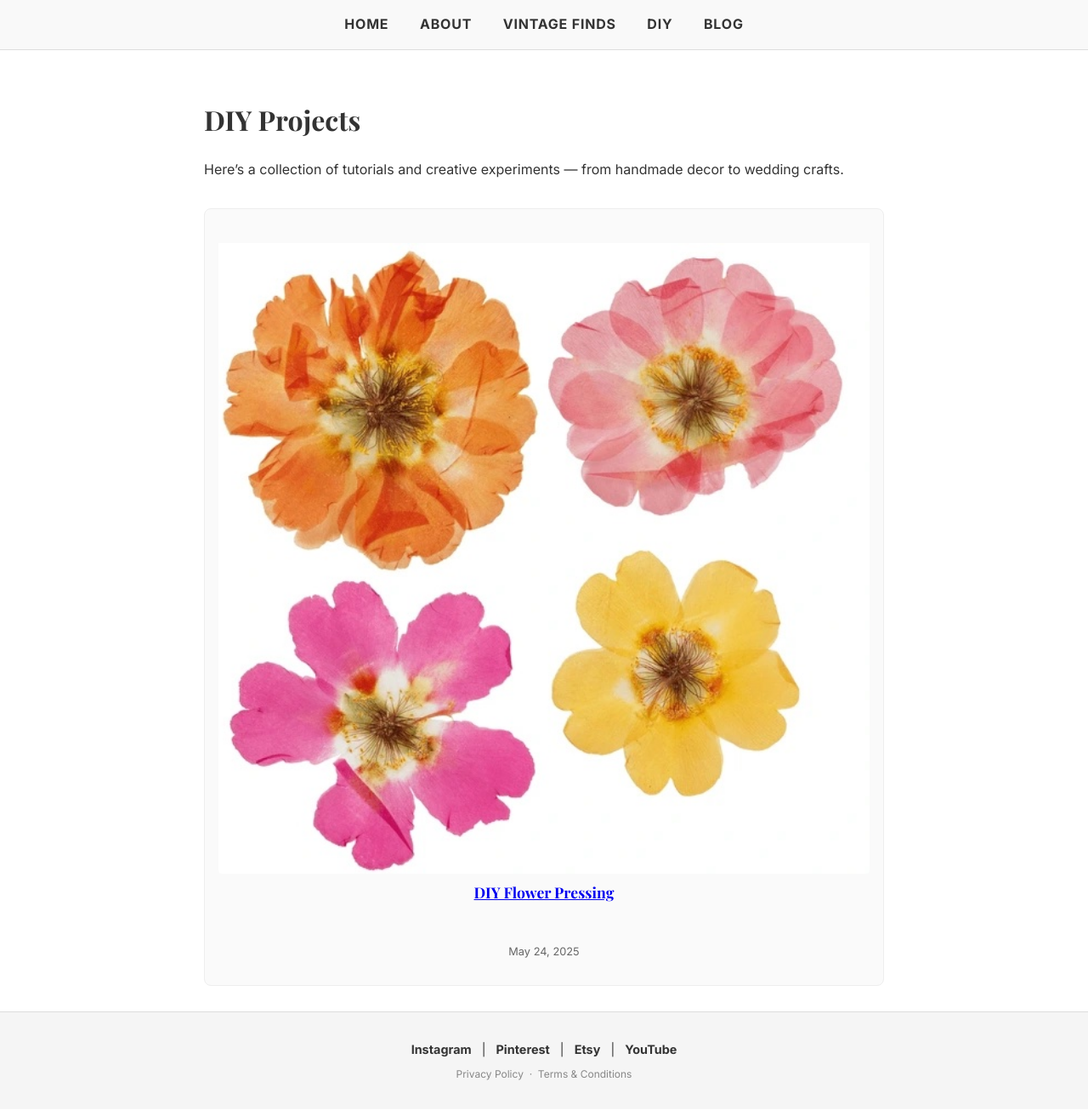
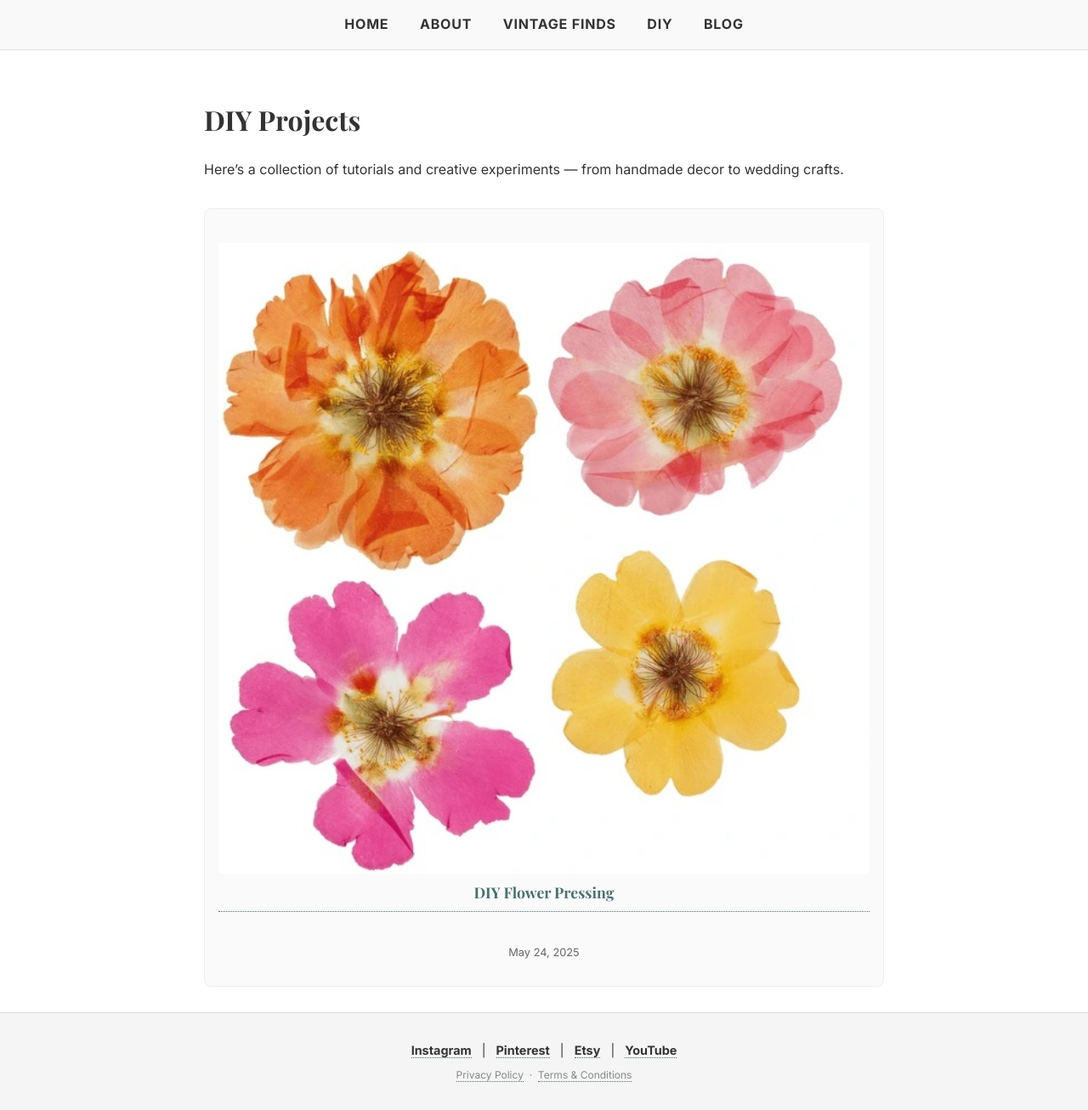
Before and after one commit to hannistudios/hannistudios.github.io, a Jekyll site: the page built from diy.md, in a window 1280 px wide. Shown: the whole page at 85% size. Built offline with Jekyll 4.4.1, drawn with Linux system fonts in a browser that asks for light colours.

Commit message:
changing link color

```diff
--- a/_layouts/default.html
+++ b/_layouts/default.html
@@ -36,6 +36,23 @@
       margin-top: 1.5rem;
     }
 
+    a {
+      color: #4A6F6F;
+      text-decoration: none;
+      border-bottom: 1px dotted #4A6F6F;
+      transition: color 0.2s ease, border-bottom 0.2s ease;
+    }
+
+    a:hover,
+    a:focus {
+      color: #2F4F4F;
+      border-bottom: 1px solid #2F4F4F;
+    }
+
+    a:visited {
+      color: #4A6F6F;
+    }
+
     nav {
       background: #f9f9f9;
       padding: 1rem;
@@ -51,6 +68,7 @@
       font-family: 'Inter', sans-serif;
       text-transform: uppercase;
       letter-spacing: 0.05em;
+      border-bottom: none;
     }
 
     nav a:hover {
```
